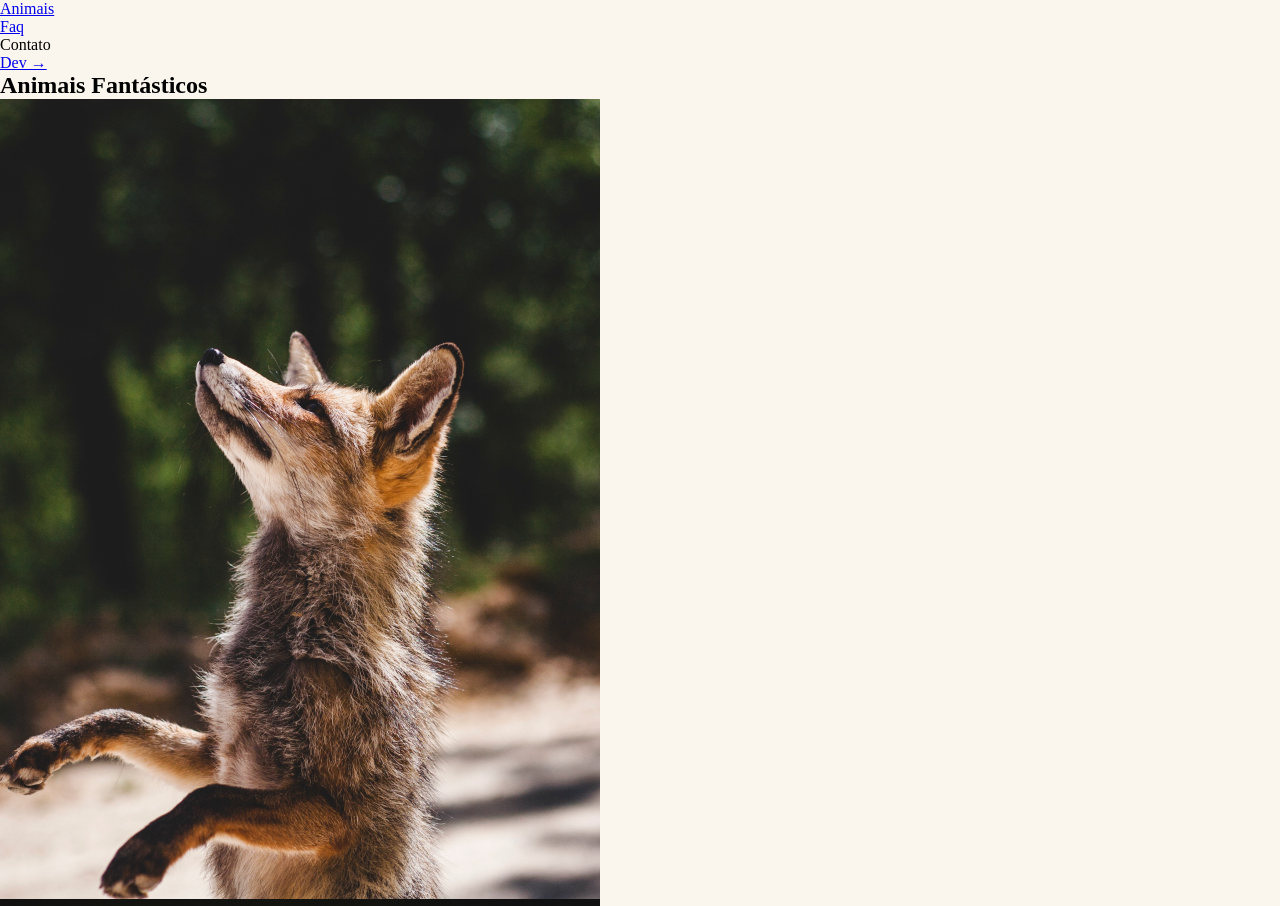
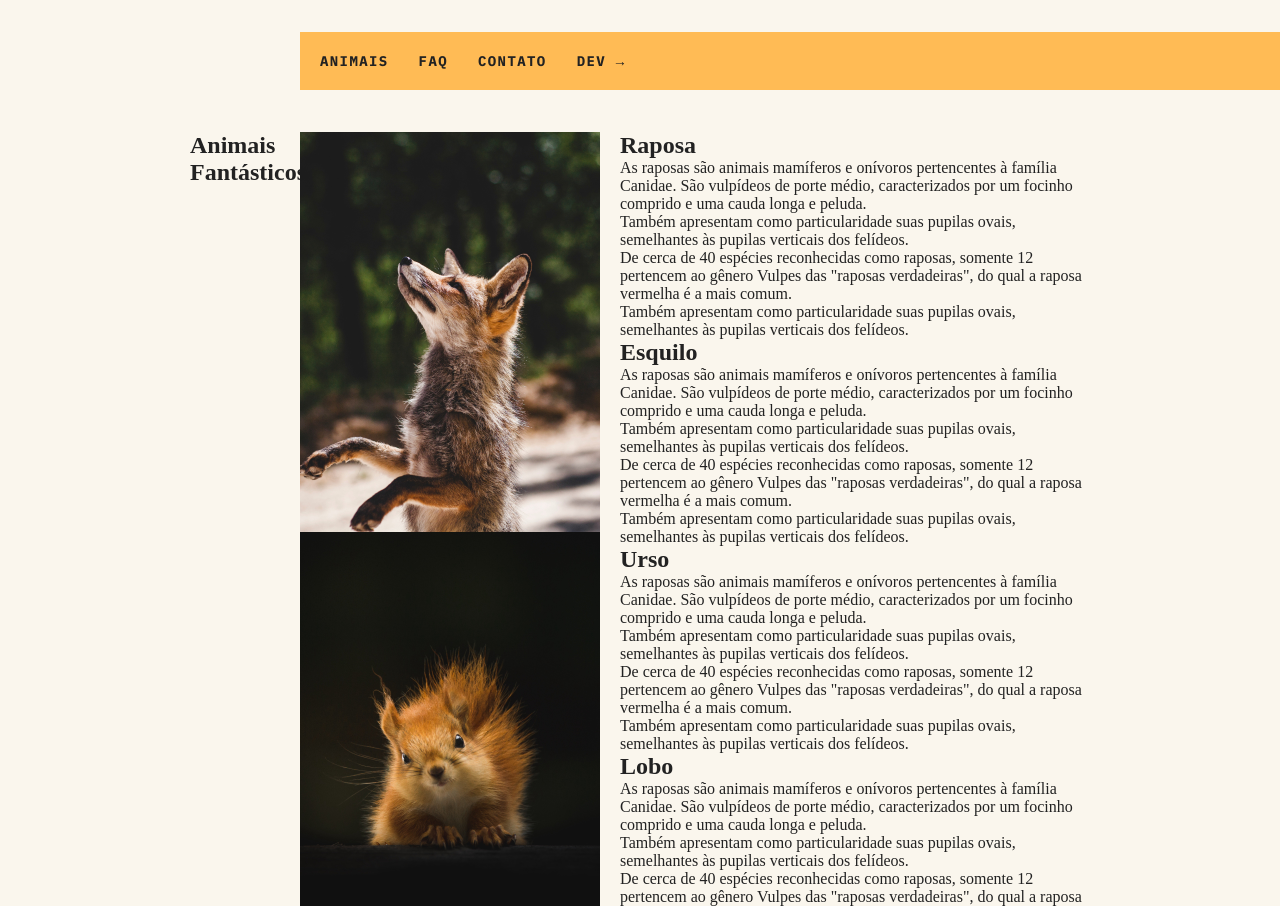
Before and after one commit to gabrieldegodoy/animais-fantasticos, a plain HTML site: page index.html in a window 1280 px wide. Shown: the top 906 px of the page. Drawn offline with Linux system fonts and the light colour scheme.

Commit message:
Estiliza o menu e a estrutura inicial do grid-section

```diff
--- a/css/style.css
+++ b/css/style.css
@@ -23,4 +23,45 @@ ul {
 
 body {
   background-color: #faf6ed;
+  color: #222;
+  -webkit-font-smoothing: antialiased;
+  display: grid;
+  grid-template-columns: 1fr 120px minmax(300px, 800px) 1fr;
 }
+
+.menu {
+  grid-column: 3 / 5;
+  margin-top: 2rem;
+  margin-bottom: 2rem;
+  background: #fb5;
+}
+
+.menu ul {
+  display: flex;
+  flex-wrap: wrap;
+  padding: 10px;
+}
+
+.menu li a {
+  display: block;
+  padding: 10px;
+  margin-right: 10px;
+  color: #222;
+  text-decoration: none;
+  font-family: 'IBM Plex Mono', monospace;
+  font-weight: bold;
+  text-transform: uppercase;
+  font-size: .875rem;
+  letter-spacing: .1em;
+}
+
+.grid-section {
+  grid-column: 2 / 4;
+  width: 100%;
+  box-sizing: border-box;
+  padding: 10px;
+  display: grid;
+  grid-template-columns: 90px 300px 1fr;
+  gap: 20px;
+  margin-bottom: 4rem;
+}
--- a/index.html
+++ b/index.html
@@ -6,13 +6,17 @@
   <meta name="viewport" content="width=device-width, initial-scale=1.0">
   <title>Animais Fantásticos</title>
   <link rel="stylesheet" href="./css/style.css">
+
+  <link rel="preconnect" href="https://fonts.googleapis.com">
+  <link rel="preconnect" href="https://fonts.gstatic.com" crossorigin>
+  <link href="https://fonts.googleapis.com/css2?family=IBM+Plex+Mono:ital,wght@0,100;0,200;0,300;0,400;0,500;0,600;0,700;1,100;1,200;1,300;1,400;1,500;1,600;1,700&display=swap" rel="stylesheet">
 </head>
 <body>
   <nav class="menu">
     <ul>
       <li><a href="#animais">Animais</a></li>
       <li><a href="#faq">Faq</a></li>
-      <li><a href="#contato"></a>Contato</li>
+      <li><a href="#contato">Contato</a></li>
       <li><a href="https://www.github.com/gabrieldegodoy">Dev →</a></li>
     </ul>
   </nav>
```
